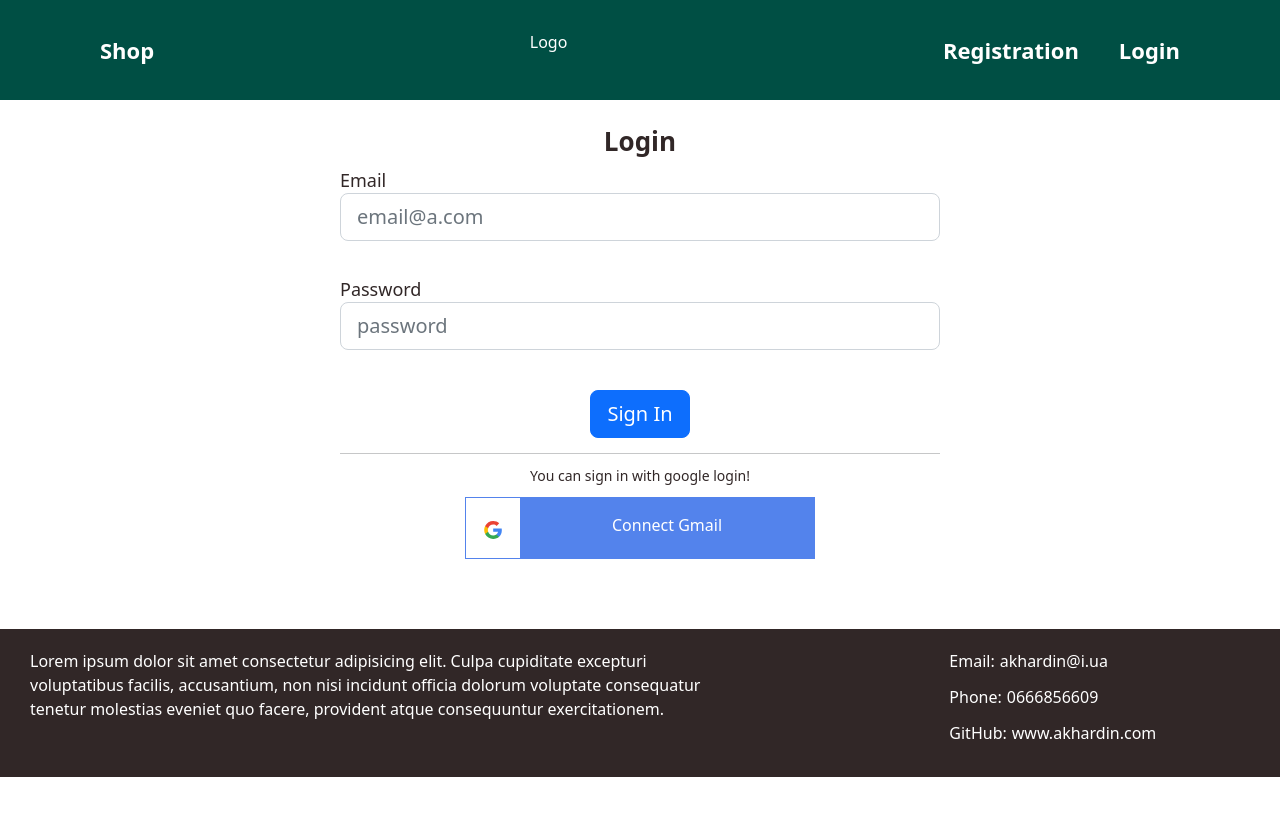
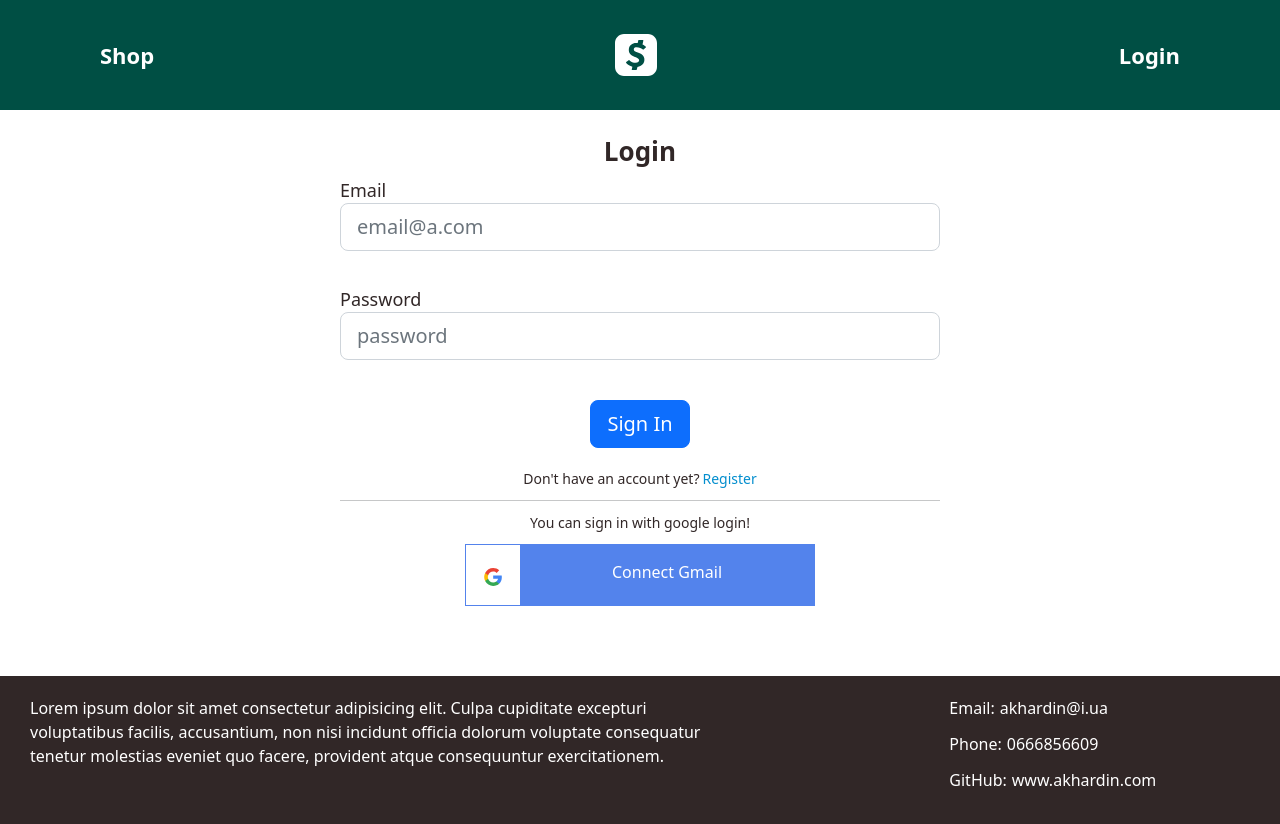
Before and after one commit to puerarongo/market, a React (Create React App) app: page /market/login in a window 1280 px wide. Before the commit the page ends 800 px from the top, so only its background shows below. Built offline with nearby package versions, Linux system fonts and the light colour scheme.

Commit message:
add styles for login and registration

```diff
--- a/src/components/form/Form.module.css
+++ b/src/components/form/Form.module.css
@@ -29,3 +29,23 @@
   display: block;
   margin: auto;
 }
+
+.auth__text,
+.auth__link {
+  text-align: center;
+  font-size: 14px;
+  font-weight: 500;
+  line-height: 12px;
+  margin: 25px 0 15px;
+  color: rgb(49, 39, 39);
+}
+
+.auth__link {
+  text-decoration: none;
+  margin-left: 3px;
+  color: rgb(3, 142, 206);
+}
+
+.auth__link:hover {
+  color: rgb(3, 111, 161);
+}
--- a/src/components/form/Form.tsx
+++ b/src/components/form/Form.tsx
@@ -6,6 +6,7 @@ import { auth } from "../firebase";
 import { UserCredential } from "firebase/auth";
 import { useDispatch } from "react-redux";
 import GoogleButton from "./googleButton/GoogleButton";
+import { Link } from "react-router-dom";
 
 // * Bootstrap
 import Form from "react-bootstrap/Form";
@@ -131,8 +132,23 @@ const FormAuth: React.FC<IFormAuth> = ({
             <Button type="submit" size="lg" className={styles.button}>
               {buttonName}
             </Button>
-            {formType === "login" && (
-              <GoogleButton googleFunction={googleHandler} />
+            {formType === "login" ? (
+              <>
+                <p className={styles.auth__text}>
+                  Don't have an account yet?
+                  <Link to="/registration" className={styles.auth__link}>
+                    Register
+                  </Link>
+                </p>
+                <GoogleButton googleFunction={googleHandler} />
+              </>
+            ) : (
+              <p className={styles.auth__text}>
+                Are you already registered?
+                <Link to="/login" className={styles.auth__link}>
+                  Return to login
+                </Link>
+              </p>
             )}
           </Form>
         )}
--- a/src/components/navigation/Navigation.module.css
+++ b/src/components/navigation/Navigation.module.css
@@ -4,6 +4,12 @@
   background-color: #004f44;
   color: #ffffff;
   padding: 30px 100px;
+}
+
+.svg__logo {
+  width: 50px;
+  height: 50px;
+  fill: #fff;
 }
 
 .nav__container {
--- a/src/components/navigation/Navigation.tsx
+++ b/src/components/navigation/Navigation.tsx
@@ -32,7 +32,9 @@ const Navigation: React.FC = () => {
         </NavLink>
       </div>
       <div className={styles.logo__container}>
-        <p>Logo</p>
+        <svg className={styles.svg__logo}>
+          <use href={svgPath.logo + "#logo"}></use>
+        </svg>
       </div>
       {user ? (
         <div className={styles.nav__confirm}>
@@ -57,9 +59,6 @@ const Navigation: React.FC = () => {
         </div>
       ) : (
         <div className={styles.nav__confirm}>
-          <NavLink to="/registration" className={styles.link}>
-            Registration
-          </NavLink>
           <NavLink to="/login" className={styles.link}>
             Login
           </NavLink>
--- a/src/services/svgPath.ts
+++ b/src/services/svgPath.ts
@@ -1,11 +1,13 @@
 import personal from "../img/personal.svg";
 import basket from "../img/basket.svg";
 import google from "../img/google.svg";
+import logo from "../img/logo.svg";
 
 const svgPath = {
   personal,
   basket,
   google,
+  logo,
 };
 
 export default svgPath;
```
Also changed, not shown: src/img/logo.svg (added).
